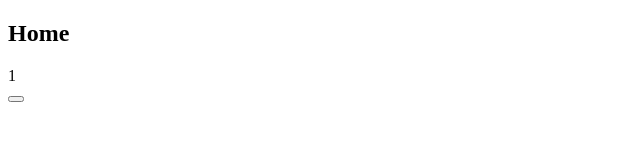
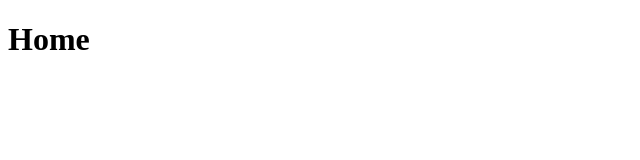
Before and after one commit to GustavoDSCruz/ideia-um, a Next.js app: page / in a window 1280 px wide. Shown: the top 160 px of the page, without its empty margins (0-640 px from the left). Built offline with nearby package versions, Linux system fonts and the light colour scheme.

Commit message:
nova home

```diff
--- a/pages/index.js
+++ b/pages/index.js
@@ -1,23 +1,10 @@
-import {useState} from 'react';
+
 
 function Home(){
     return(
-        <div>
-         <h2>Home</h2>
-         <Contador />
-        </div>
-    )
-}
-
-function Contador(){
-    const [contador, setContador] = useState(1);
-
-    return(
-        <div>
-            <div>{contador}</div>
-            <button onClick={setContador} ></button>
-        </div>
-    )
-}
+        <>
+         <h1>Home</h1>
+        </>
+        )}
 
 export default Home
```
